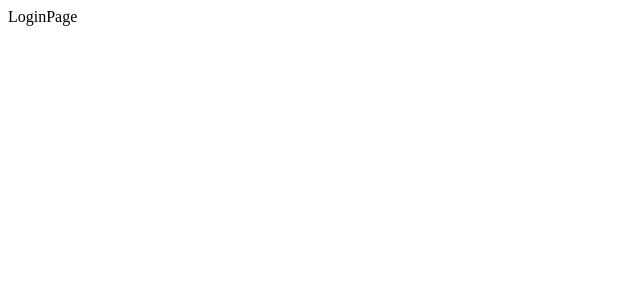
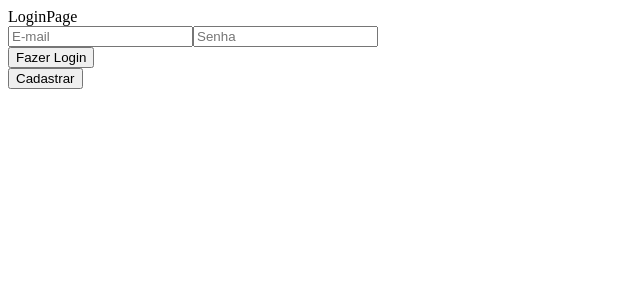
Before and after one commit to future4code/Vitoria-Mochovik, a React (Create React App) app in the folder semana12/projetoLabeddit/labeddit/: page /login in a window 1280 px wide. Shown: the top 300 px of the page, without its empty margins (0-640 px from the left). Built offline with nearby package versions, Linux system fonts and the light colour scheme.

Commit message:
:package: Estruturação de esqueleto do login, (sem funcionar)

```diff
--- /dev/null
+++ b/semana12/projetoLabeddit/labeddit/src/hooks/useForm.js
@@ -0,0 +1,18 @@
+import { useState } from 'react'
+
+const useForm = (initialState) => {
+    const [form, setForm] = useState(initialState)
+
+    const handleInputChange = (event) => {
+        const {value, name} = event.target
+        setForm({...form, [name]: value})
+    }
+
+    const clear = () => {
+        setForm(initialState)
+    }
+
+    return[form, handleInputChange, clear]
+}
+
+export default useForm
--- /dev/null
+++ b/semana12/projetoLabeddit/labeddit/src/pages/LoginPage/LoginForm.js
@@ -0,0 +1,43 @@
+import React, {useState} from 'react'
+import useForm from '../../hooks/useForm'
+import { useHistory } from 'react-router-dom'
+import LoginPage from './LoginPage'
+
+const LoginForm = () => {
+    const [form, onChange, clear] = useForm({ email: "", password: ""})
+    const history = useHistory()
+
+    const onSubmitForm = (event) => {
+        event.preventDefault()
+    }
+
+    return(
+        <div>
+            <form onSubmit={onSubmitForm}>
+                <div>
+                    <input
+                        name={"email"}
+                        value={form.email}
+                        onChange={onChange}
+                        placeholder={"E-mail"}
+                        required
+                        type={"email"}
+                    />
+                    <input
+                        name={"password"}
+                        value={form.password}
+                        onChange={onChange}
+                        placeholder={"Senha"}
+                        required
+                        type={"password"}
+                    />
+                </div>
+                <button
+                    type={"submit"}
+                > Fazer Login </button>
+            </form>
+        </div>
+    )
+}
+
+export default LoginForm
--- a/semana12/projetoLabeddit/labeddit/src/pages/LoginPage/LoginPage.js
+++ b/semana12/projetoLabeddit/labeddit/src/pages/LoginPage/LoginPage.js
@@ -1,9 +1,12 @@
 import React from 'react'
+import LoginForm from './LoginForm'
 
 const LoginPage = () => {
     return(
         <div>
             LoginPage
+            <LoginForm />
+            <button> Cadastrar</button>
         </div>
     )
 }
```
